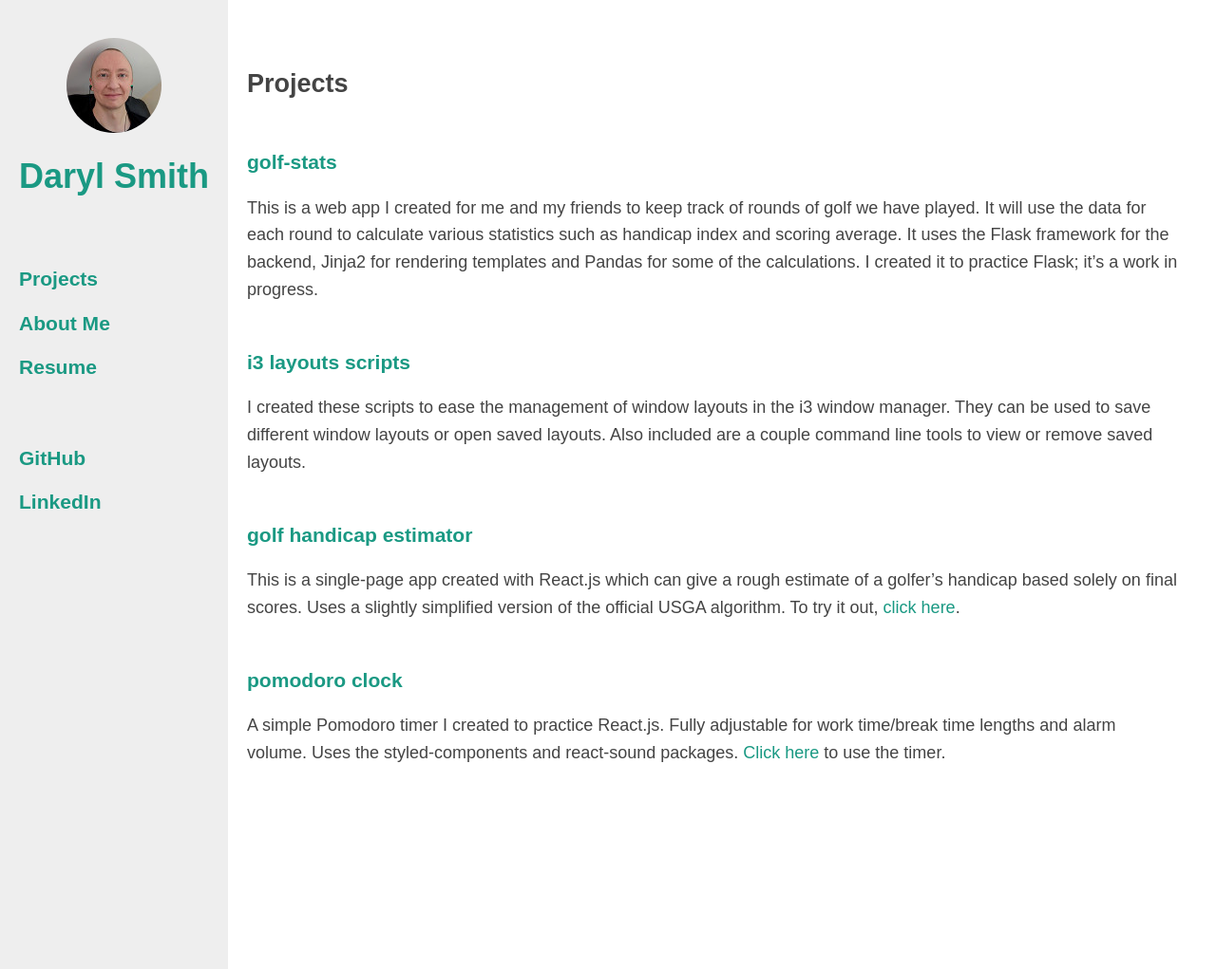
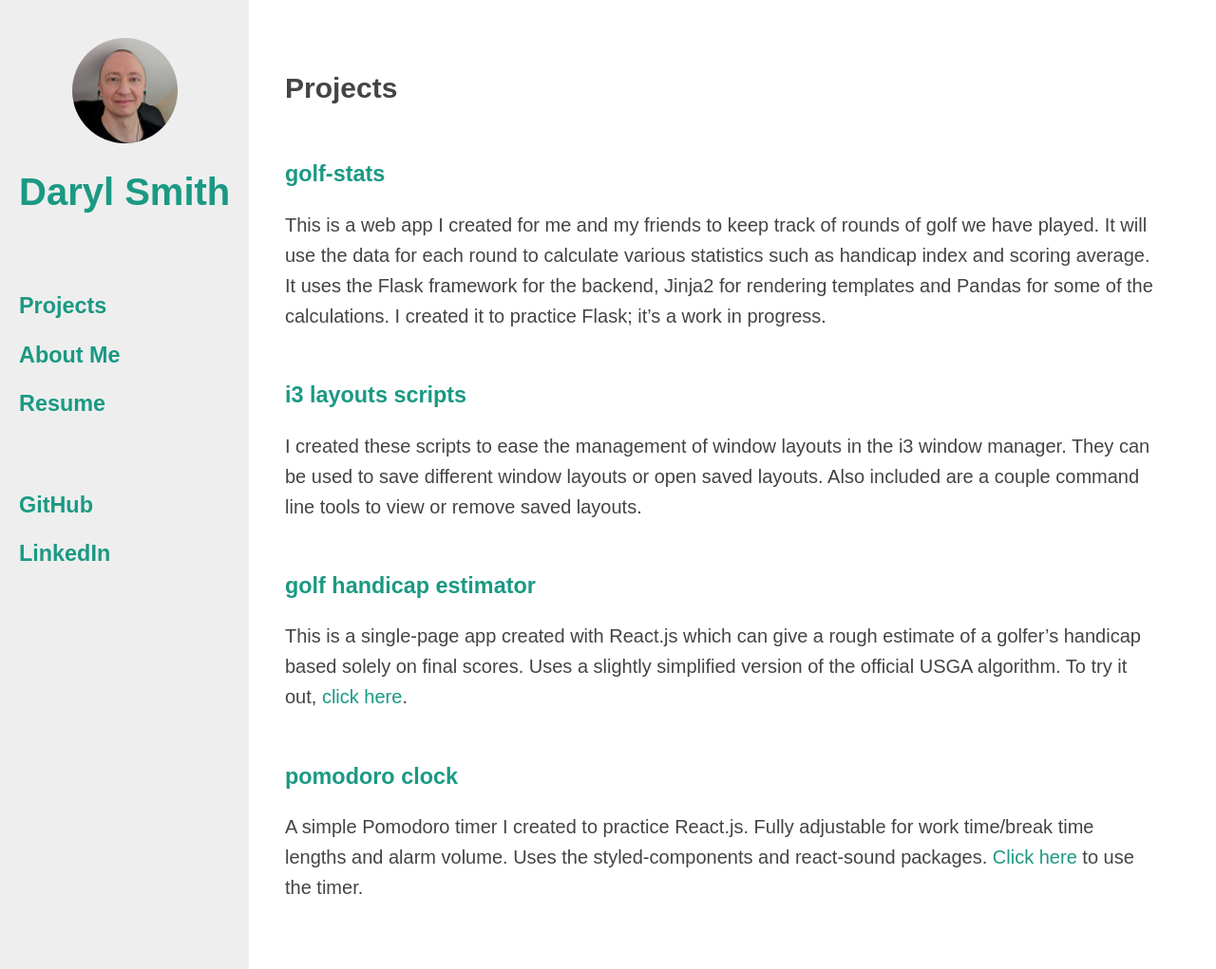
Before and after one commit to dschmaryl/dschmaryl.github.io, a Jekyll site: the page built from index.html, in a window 1280 px wide and 1021 px high. Shown: the whole window at 95% size. Built offline with Jekyll 4.4.1, drawn with Linux system fonts in a browser that asks for light colours; some web fonts are replaced.

Commit message:
increase font size slightly

```diff
--- a/_layouts/default.html
+++ b/_layouts/default.html
@@ -2,12 +2,9 @@
 <html lang="en">
   {% include head.html %}
   <body>
-
     {% include sidebar.html %}
-
     <div class="container">
       {{ content }}
     </div>
-
   </body>
 </html>
--- a/public/css/main.css
+++ b/public/css/main.css
@@ -2,13 +2,13 @@ body {
   margin:40px auto;
   line-height: 1.6;
   font-family: 'Mukta Mahee', sans-serif;
-  font-size: 18px;
+  font-size: 20px;
   color: #444;
 }
 
 .container {
-  margin-left: 220px;
-  padding: 10px 40px 0 40px;
+  margin-left: 240px;
+  padding: 10px 60px 0 60px;
 }
 
 h1, h2, h3, h4 {
@@ -26,7 +26,7 @@ a:hover {
 
 .sidebar {
   height: 100%;
-  min-width: 180px;
+  min-width: 200px;
   position: fixed;
   z-index: 1;
   top: 0;
```
